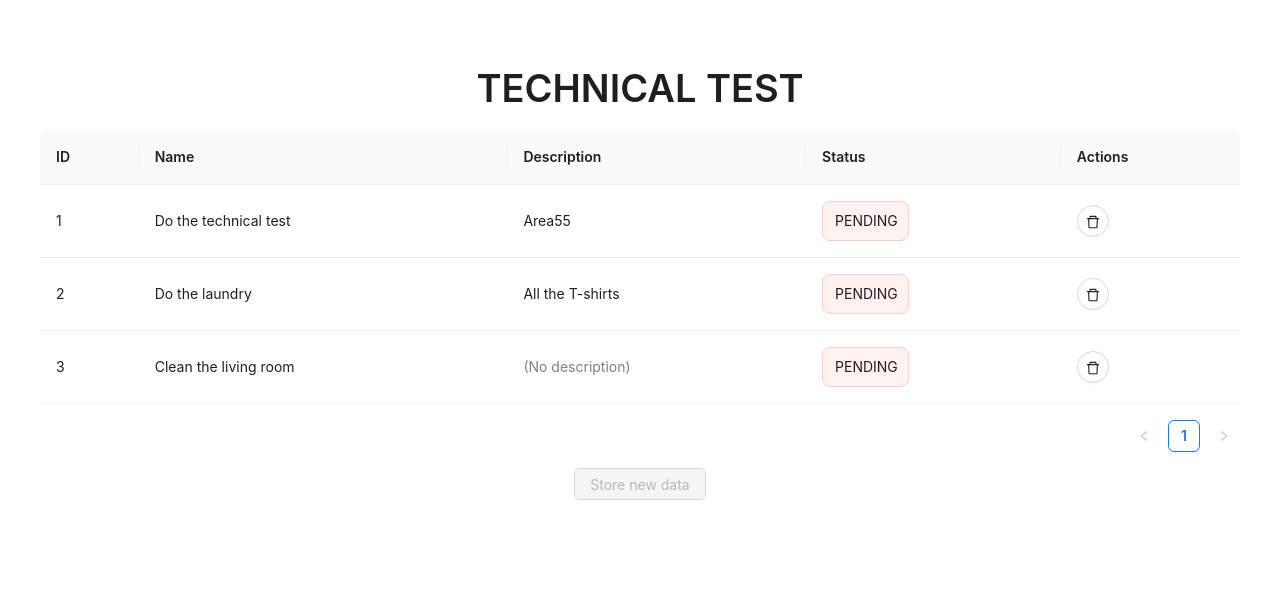
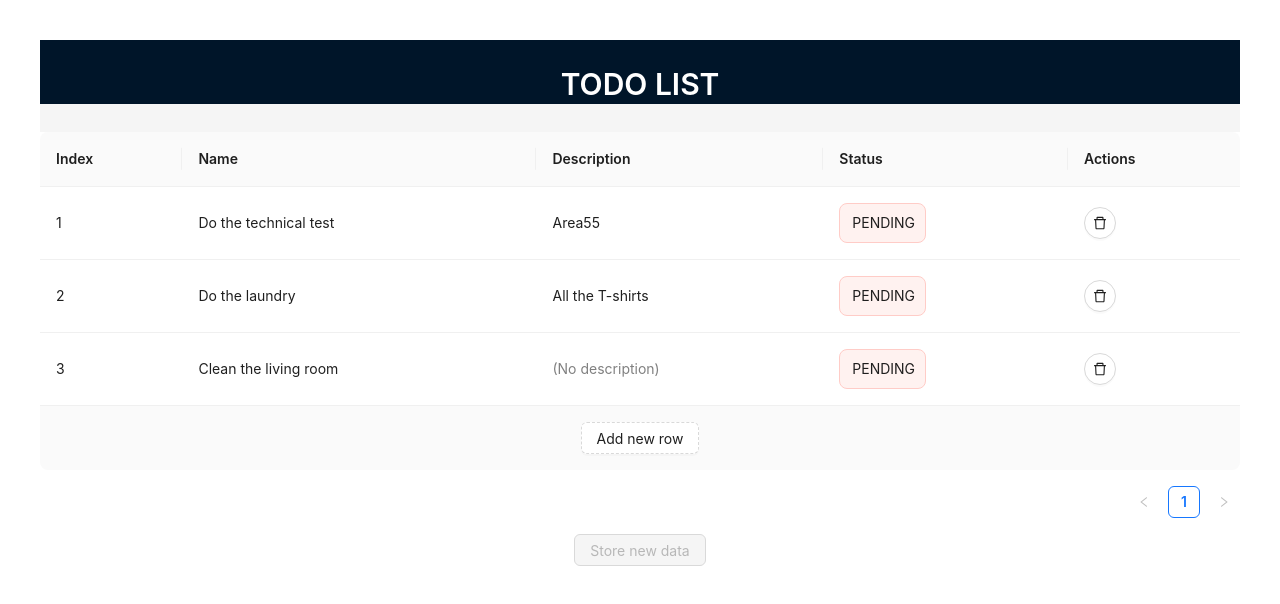
Before and after one commit to jjaavvii0/todo-front, a React (Vite) app: page / in a window 1280 px wide. Shown: the top 604 px of the page. Built offline with nearby package versions, Linux system fonts and the light colour scheme.

Commit message:
Add validations and button to create rows

```diff
--- a/src/App.tsx
+++ b/src/App.tsx
@@ -1,12 +1,22 @@
+import { Header } from "antd/es/layout/layout";
 import "./App.css";
 import { TodoTable } from "./components/TodoTable";
-import { Typography } from "antd";
+import { Layout, Typography } from "antd";
 const { Title } = Typography;
 
 function App() {
     return (
         <>
-            <Title>TECHNICAL TEST </Title>
+            <Layout style={{ paddingBottom: "2em" }}>
+                <Header>
+                    <Title
+                        level={2}
+                        style={{ color: "white" }}
+                    >
+                        TODO LIST
+                    </Title>
+                </Header>
+            </Layout>
             <TodoTable></TodoTable>
         </>
     );
--- a/src/components/TodoTable.tsx
+++ b/src/components/TodoTable.tsx
@@ -1,5 +1,5 @@
 import { useEffect, useRef, useState } from "react";
-import { Alert, Button, Input, Space, Table } from "antd";
+import { Alert, Button, Form, Input, Space, Table, message } from "antd";
 import type { TableProps } from "antd";
 import { DeleteOutlined } from "@ant-design/icons";
 
@@ -15,6 +15,14 @@ interface EditingState {
     data: Partial<DataType>;
 }
 export function TodoTable() {
+    const defaultFooter = () => (
+        <Button
+            type="dashed"
+            onClick={handleAddNewRow}
+        >
+            Add new row
+        </Button>
+    );
     const [data, setData] = useState<DataType[]>([
         {
             id: 1,
@@ -42,6 +50,7 @@ export function TodoTable() {
     const [dataToStore, setDataToStore] = useState(false);
     const dataReference = useRef<DataType[]>(data);
 
+    const [form] = Form.useForm();
     const isEqual = (obj1: object, obj2: object): boolean => {
         return JSON.stringify(obj1) === JSON.stringify(obj2);
     };
@@ -52,10 +61,15 @@ export function TodoTable() {
     const columns: TableProps<DataType>["columns"] = [
         //TODO: Use ID as Key, new column with index
         {
-            title: "ID",
-            dataIndex: "id",
-            key: "id",
+            title: "Index",
+            key: "index",
+            render: (_, __, index) => index + 1,
         },
+        // {
+        //     title: "ID",
+        //     dataIndex: "id",
+        //     key: "id",
+        // },
         {
             title: "Name",
             dataIndex: "name",
@@ -64,6 +78,13 @@ export function TodoTable() {
                 editing.row !== null &&
                 record.id === editing.row &&
                 editing.column === "name" ? (
+                    <Form.Item
+                        name={`name_${record.id}`}
+                        initialValue={value}
+                        rules={[
+                            { required: true, message: "Please input a name!" },
+                        ]}
+                    >
                         <Input
                             autoFocus
                             onChange={(e) =>
@@ -82,6 +103,7 @@ export function TodoTable() {
                             }
                             onBlur={() => handleSaveNewData(record.id)}
                         ></Input>
+                    </Form.Item>
                 ) : (
                     <span
                         onDoubleClick={() =>
@@ -101,6 +123,17 @@ export function TodoTable() {
                 editing.row !== null &&
                 record.id === editing.row &&
                 editing.column === "description" ? (
+                    <Form.Item
+                        name={`description_${record.id}`}
+                        initialValue={value}
+                        rules={[
+                            {
+                                min: 5,
+                                message:
+                                    "Description must be at least 5 characters long!",
+                            },
+                        ]}
+                    >
                         <Input
                             autoFocus
                             onChange={(e) =>
@@ -119,6 +152,7 @@ export function TodoTable() {
                             }
                             onBlur={() => handleSaveNewData(record.id)}
                         ></Input>
+                    </Form.Item>
                 ) : (
                     <span
                         style={{ color: value ? "inherit" : "grey" }}
@@ -149,7 +183,7 @@ export function TodoTable() {
             render: (value, record) => (
                 <Space size="middle">
                     <Button
-                        onClick={()=>handleDelete(record.id)}
+                        onClick={() => handleDelete(record.id)}
                         className="custom-alert"
                         shape="circle"
                         icon={<DeleteOutlined />}
@@ -172,6 +206,8 @@ export function TodoTable() {
     };
 
     const handleSaveNewData = (id: number) => {
+        form.validateFields()
+            .then((values) => {
                 setData((prevData) =>
                     prevData.map((item) =>
                         item.id !== id ? item : { ...item, ...editing.data }
@@ -182,27 +218,40 @@ export function TodoTable() {
                     column: "",
                     data: {},
                 });
+            })
+            .catch(() => {
+                message.error("Please fix the errors before saving.");
+            });
     };
 
     const handleDelete = (id: number) => {
-        setData((prevData) =>
-            prevData.filter((item) =>
-                item.id !== id
-            )
-        );
-    }
+        setData((prevData) => prevData.filter((item) => item.id !== id));
+    };
+    const handleAddNewRow = () => {
+        setData((prevData) => [
+            ...prevData,
+            {
+                id: Math.random(),
+                name: "name",
+                status: false,
+            },
+        ]);
+    };
     const handleDataToStore = () => {
-        setDataToStore(!dataToStore)
+        setDataToStore(!dataToStore);
         console.log("Sending to server"); //TODO: REQUEST
-        dataReference.current = data
-    }
+        dataReference.current = data;
+    };
 
     return (
         <>
+            <Form form={form}>
                 <Table<DataType>
+                    {...{ footer: defaultFooter }}
                     columns={columns}
-                dataSource={data}
+                    dataSource={data.map((item) => ({ ...item, key: item.id }))}
                 />
+            </Form>
             <Button
                 type="primary"
                 disabled={dataToStore}
```
Lines whose indentation alone changed are shown as unchanged.
